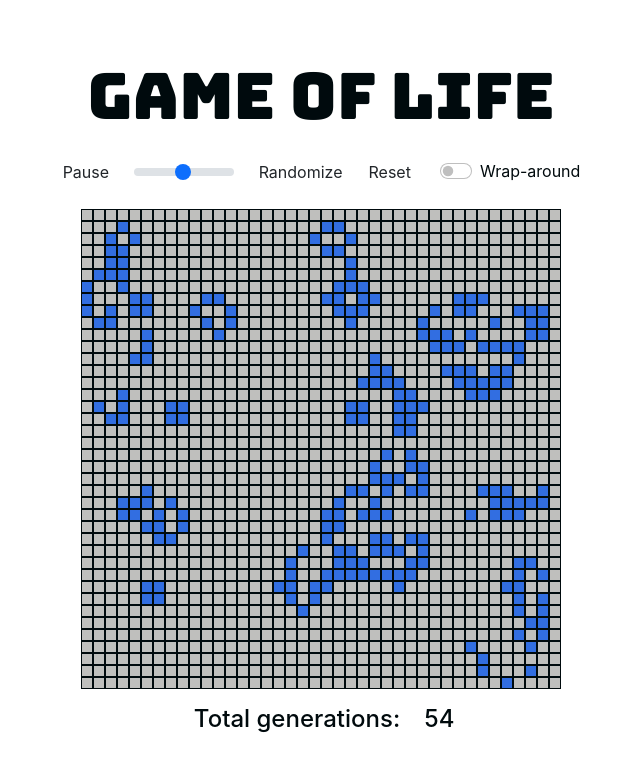
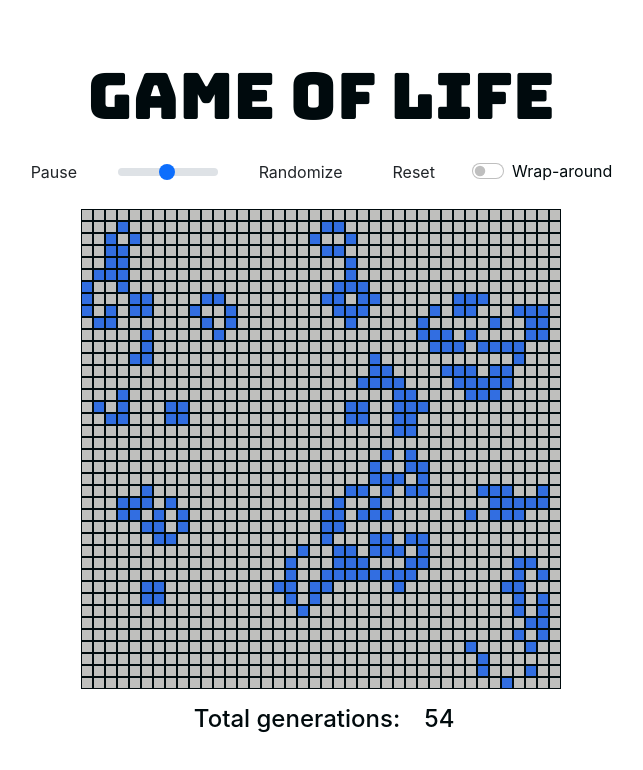
Before and after one commit to rishiskhare/game-of-life, a React (Create React App) app: page / in a window 1280 px wide. Shown: the top 770 px of the page, without its empty margins (319-962 px from the left). Built offline with nearby package versions, Linux system fonts and the light colour scheme.

Commit message:
Increased spacing between menu items and removed console log statements

```diff
--- a/src/App.css
+++ b/src/App.css
@@ -65,6 +65,7 @@ body {
 
 .menu .play-pause-btn {
   width: 64px;
+  margin-right: 16px;
 }
 
 #gen-counter {
--- a/src/App.js
+++ b/src/App.js
@@ -40,7 +40,6 @@ const App = () => {
     for (let row = 0; row < numRows; row++) {
       for (let col = 0; col < numCols; col++) {
         const neighbors = countNeighbors(row, col);
-        console.log("row" + row + "col" + col + "neighbors" + neighbors);
 
         // Any live cell with two or three live neighbours survives
         if (grid[row][col] && (neighbors === 2 || neighbors === 3)) {
--- a/src/components/Menu.jsx
+++ b/src/components/Menu.jsx
@@ -16,14 +16,14 @@ const Menu = ({
       <ButtonToolbar className="d-flex flex-row align-items-center justify-content-center">
         {proceed ? (
           <button
-            className="mr-3 p-2 btn play-pause-btn"
+            className="p-2 btn play-pause-btn"
             onClick={() => setProceed(false)}
           >
             Pause
           </button>
         ) : (
           <button
-            className="mr-3 p-2 btn play-pause-btn"
+            className="p-2 btn play-pause-btn"
             onClick={() => setProceed(true)}
           >
             Play
@@ -37,10 +37,10 @@ const Menu = ({
           value={delay}
           onChange={changeDelay}
         />
-        <button className="ml-2 mr-2 p-2 btn" onClick={randomizeGrid}>
+        <button className="mx-3 p-2 btn" onClick={randomizeGrid}>
           Randomize
         </button>
-        <button className="mx-2 p-2 btn" onClick={resetGrid}>
+        <button className="mx-3 p-2 btn" onClick={resetGrid}>
           Reset
         </button>
         <Form.Check
@@ -49,7 +49,7 @@ const Menu = ({
           label="Wrap-around"
           value={wrapAround}
           onClick={toggleWrapAround}
-          className="ml-2 p-2"
+          className="ml-3 p-2"
         />
       </ButtonToolbar>
     </div>
```
